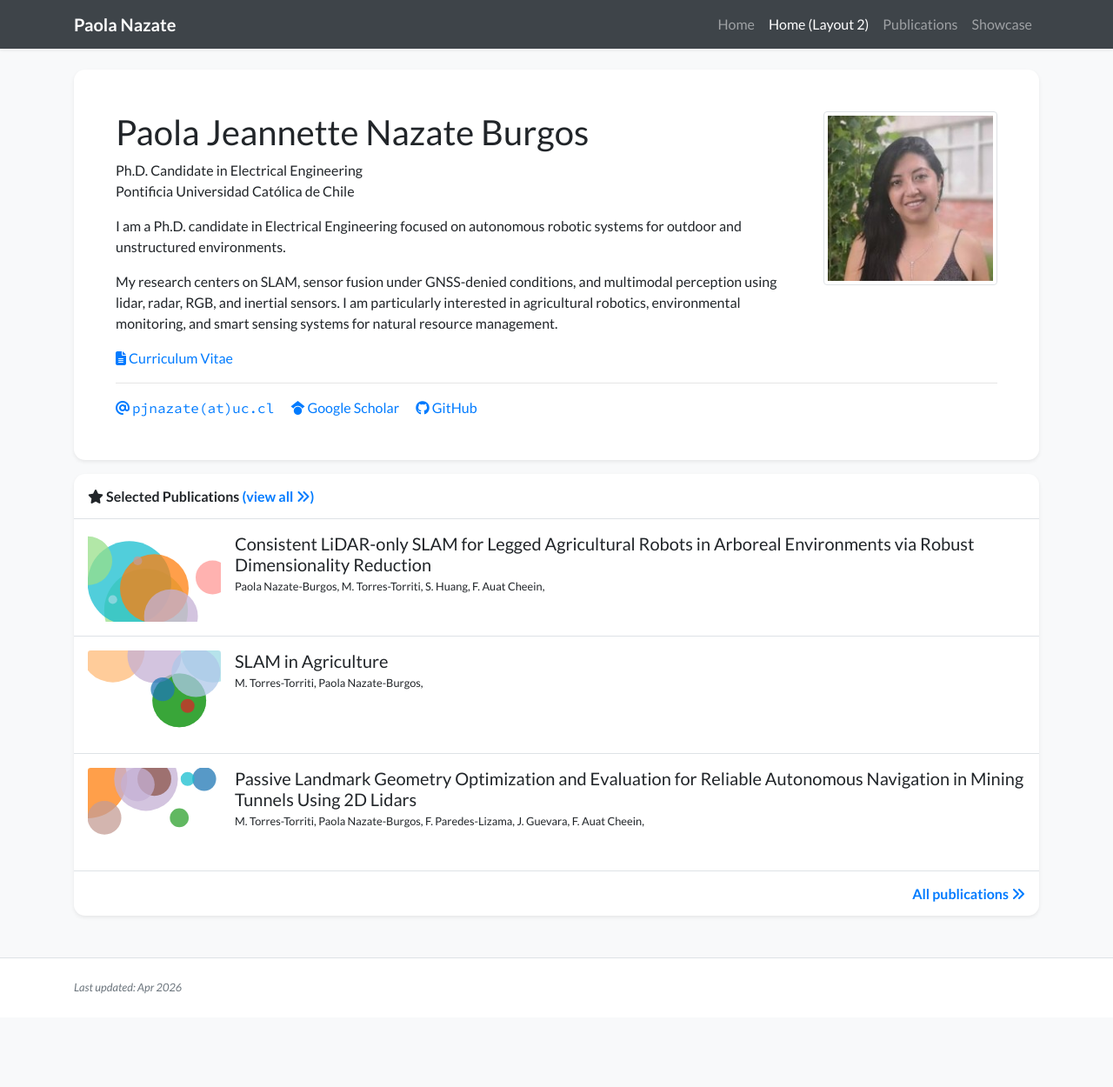
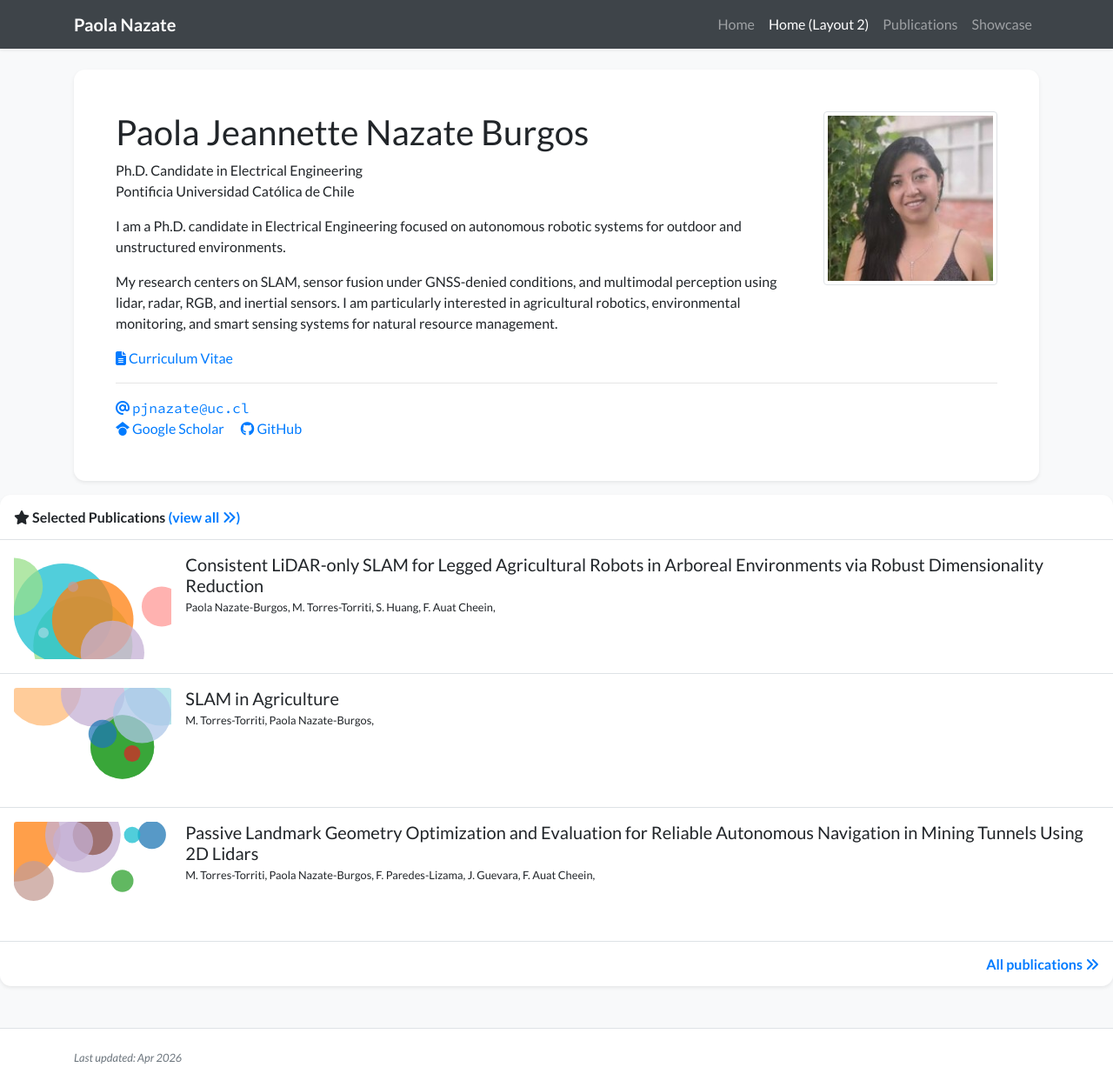
Before and after one commit to PaolaNazateB/webpage, a Jekyll site: the page built from index_layout2.html, in a window 1280 px wide and 1250 px high. Shown: the whole window at 87% size. Built offline with Jekyll 4.4.1, drawn with Linux system fonts in a browser that asks for light colours; nearby versions of some CDN libraries; a style sheet for code colours, icons or effects is not loaded.

Commit message:
Update profile_card.html

```diff
--- a/_includes/widgets/profile_card.html
+++ b/_includes/widgets/profile_card.html
@@ -49,9 +49,12 @@
                 <hr />
                 <div class="row">
                     <div class="col">
-                        <a class="pr-3" href="mailto:{{ site.data.profile.email | encode_email }}">
-                            <i class="fas fa-at"></i> <span class="email-text">{{ site.data.profile.email | replace: "@", "(at)" }}</span>
+                        <a class="pr-3" href="mailto:{{ site.data.profile.email }}">
+                            <i class="fas fa-at"></i>
+                            <span class="email-text">{{ site.data.profile.email }}</span>
                         </a>
+                    </div>
+                </div>
 
                         {% if site.data.profile.gscholar %}
                         {%- if site.data.profile.gscholar contains 'scholar.google' -%}
```
